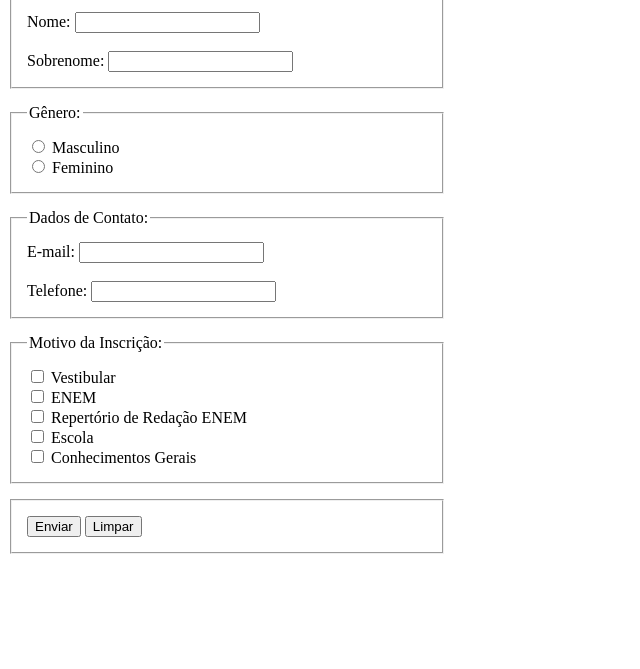
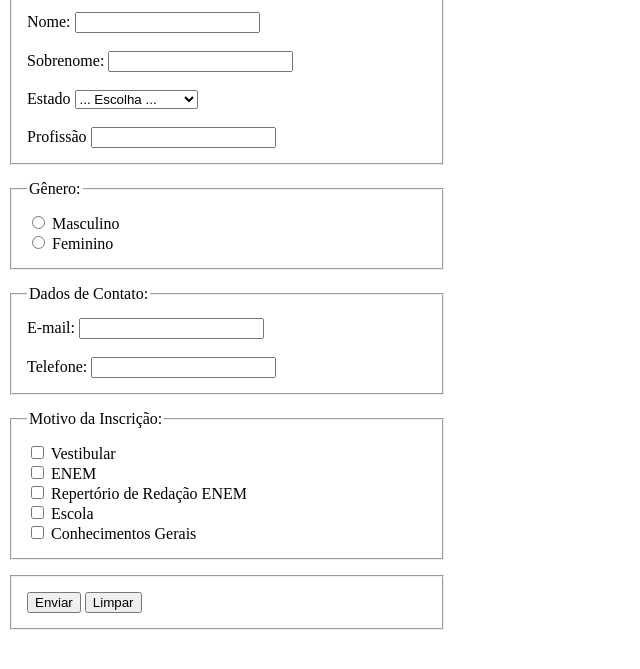
Before and after one commit to weslleyhcm/HTML-CSS, a plain HTML site: page Exercicios/Ex0031/index.html in a window 1280 px wide. Shown: the part 101-770 px from the top of the page, without its empty margins (0-640 px from the left). Drawn offline with Linux system fonts and the light colour scheme.

Commit message:
atualização

```diff
--- a/Exercicios/Ex0031/index.html
+++ b/Exercicios/Ex0031/index.html
@@ -27,6 +27,39 @@
             <br><br>
             <label for="isobrenome">Sobrenome:</label>
             <input type="text" name="sobrenome" id="isobrenome" autocomplete="off" required>
+            <br><br>
+            <label for="iest">Estado</label>
+            <select name="estado" id="iest">
+                <option value="" selected> ... Escolha ...</option>
+
+                <optgroup label="Região Sudeste">
+                    <option value="MG">Minas Gerais</option>
+                    <option value="SP">São Paulo</option>
+                    <option value="RJ">Rio de Janeiro</option>
+                </optgroup>
+
+                <optgroup label="Região Nordeste">
+                    <option value="MA">Maranhão</option>
+                    <option value="CE">Ceará</option>
+                    <option value="PE">Pernambuco</option>
+                </optgroup>
+
+            </select>
+
+            <br><br>
+
+                <label for="iprof">Profissão</label>
+                <input type="text" name="prof" id="iprof" list="istprof">
+                <datalist id="istprof">
+                    <option>Administrador</option>
+                    <option>Médico</option>
+                    <option>Advogado</option>
+                    <option>Enfermeiro</option>
+                    <option>Contador</option>
+                </datalist>
+
+
+
         </fieldset>
 
         <fieldset>
```
